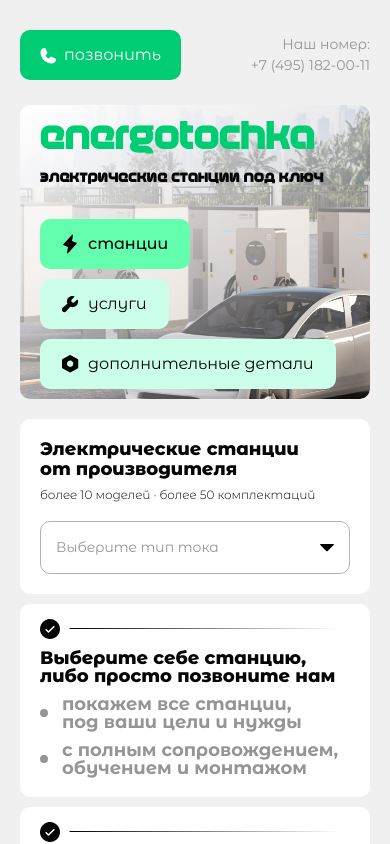
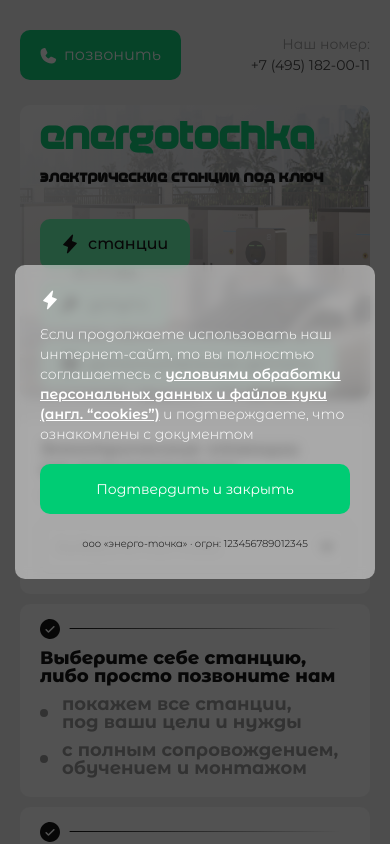
Before and after one commit to Whiz7z/landing-commercial, a React (Vite) app: page / in a window 390 px wide. Shown: the top 844 px of the page. Built offline with nearby package versions, Linux system fonts and the light colour scheme.

Commit message:
minor fixes 2

```diff
--- a/src/App.jsx
+++ b/src/App.jsx
@@ -8,11 +8,11 @@ import CookiesModal from "./Modals/CookiesModal";
 function App() {
   const [cookieModal, setCookieModal] = useState(false);
 
-  // useEffect(() => {
-  //   setTimeout(() => {
-  //     setCookieModal(true);
-  //   }, 1000);
-  // },[]);
+  useEffect(() => {
+    setTimeout(() => {
+      setCookieModal(true);
+    }, 1000);
+  },[]);
 
   return (
     <>
--- a/src/Modals/CookiesModal.module.scss
+++ b/src/Modals/CookiesModal.module.scss
@@ -93,7 +93,7 @@
   }
 }
 
-@media screen and (max-width: 380px) {
+@media screen and (max-width: 390px) {
   .modalWrapper {
     padding: 0 15px;
     .modal {
--- a/src/components/Header/Header.module.scss
+++ b/src/components/Header/Header.module.scss
@@ -21,6 +21,10 @@
 
   .callBtn {
     display: none;
+    transition: 0.3s ease-in-out;
+    &:hover {
+      background-color:$btn-hover ;
+    }
   }
 
   .contact {
@@ -124,7 +128,6 @@
         display: none;
       }
       span {
-        color: $text-muted;
         font-size: 14px;
       }
     }
```
